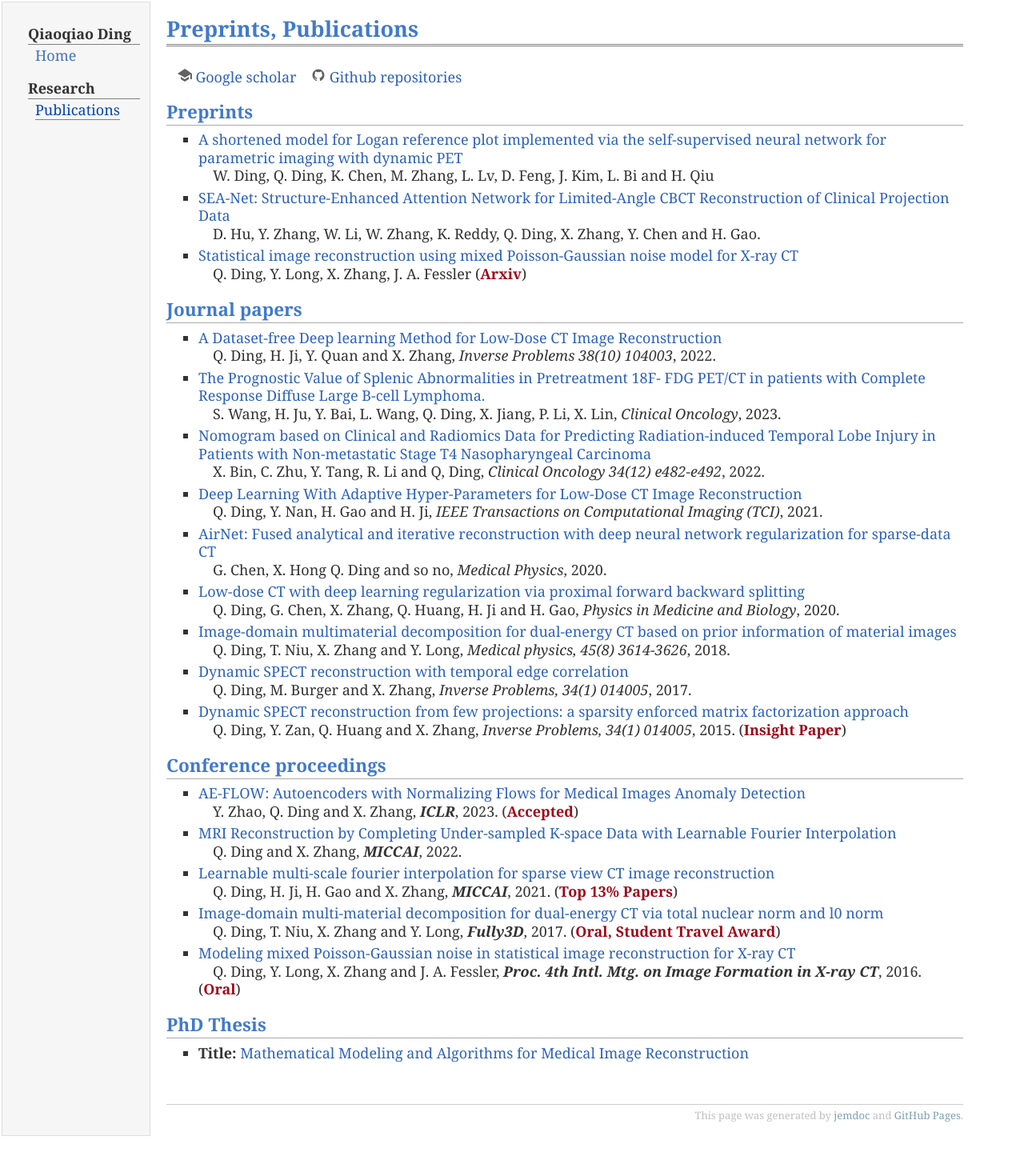
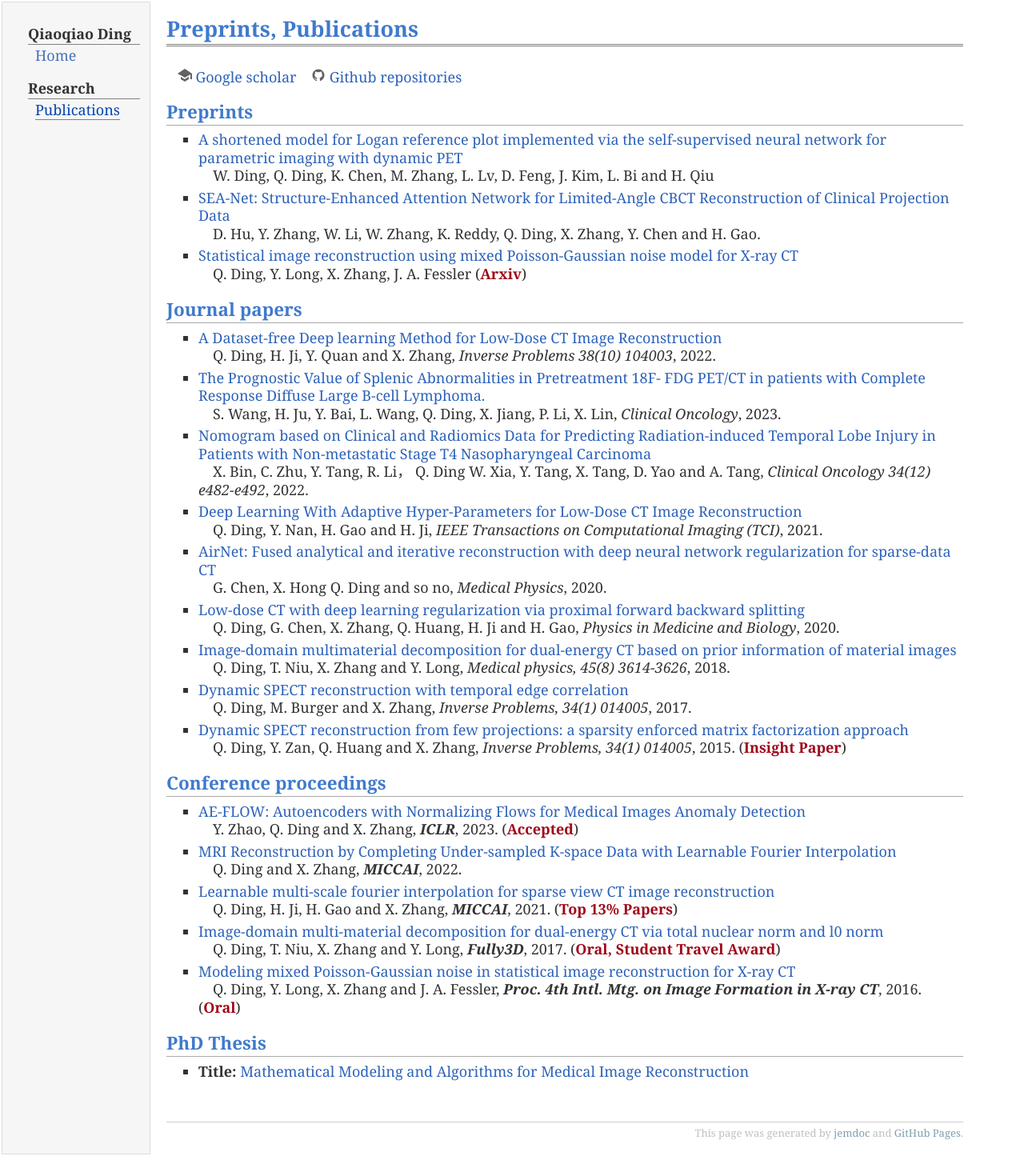
Before and after one commit to QqDing/QqDing.github.io, a Jekyll site: the page built from publication.md, in a window 1280 px wide. Shown: the whole page at 80% size. Built offline with Jekyll 4.4.1, drawn with Linux system fonts in a browser that asks for light colours; before the commit the page ends 1442 px from its top, so only the background shows below that.

Commit message:
Update pub_journal.yml

```diff
--- a/_data/pub_journal.yml
+++ b/_data/pub_journal.yml
@@ -19,6 +19,8 @@ toc:
             year:
             url: https://arxiv.org/pdf/1801.09533.pdf
             misc: <span style="font-weight:600;color:#9e081a;">Arxiv</span>
+
+
     - type: journal
       papers:
           - authors: Q. Ding, H. Ji, Y. Quan and X. Zhang
@@ -33,7 +35,7 @@ toc:
             year: 2023
             url:
             misc:
-          - authors: X. Bin, C. Zhu, Y. Tang, R. Li and Q, Ding
+          - authors: X. Bin, C. Zhu, Y. Tang, R. Li， Q. Ding  W. Xia, Y. Tang, X. Tang, D. Yao and A. Tang
             title: Nomogram based on Clinical and Radiomics Data for Predicting Radiation-induced Temporal Lobe Injury in Patients with Non-metastatic Stage T4 Nasopharyngeal Carcinoma
             venue: Clinical Oncology  34(12) e482-e492
             year: 2022
```
